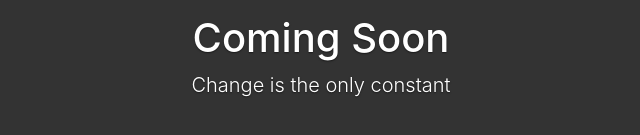
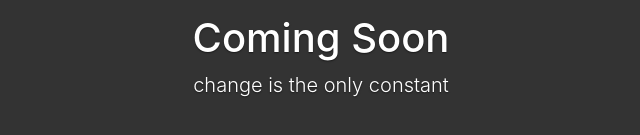
Before and after one commit to xonix999/xonix999, a plain HTML site: page index.html in a window 1280 px wide. Shown: the part 327-462 px from the top of the page, 319-959 px from the left. Drawn offline with nearby package versions, Linux system fonts and the light colour scheme.

Commit message:
Add files via upload

```diff
--- a/index.html
+++ b/index.html
@@ -104,7 +104,7 @@
 
     <main role="main" class="inner cover">
         <h1 class="cover-heading">Coming Soon</h1>
-        <p class="lead">Change is the only constant</p>
+        <p class="lead">change is the only constant</p>
     </main>
 
     <footer class="mastfoot mt-auto">
```
